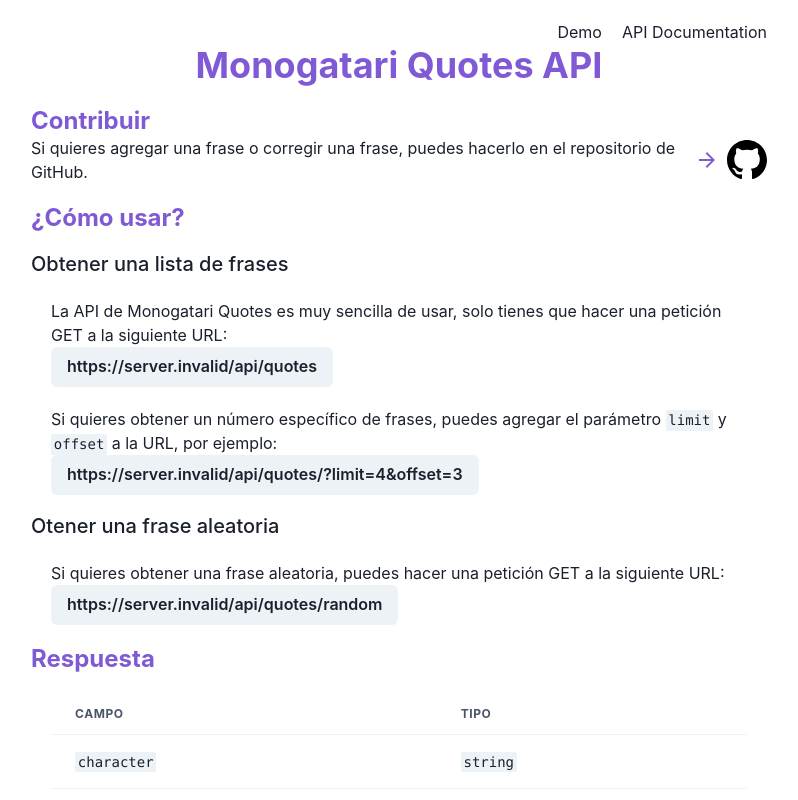
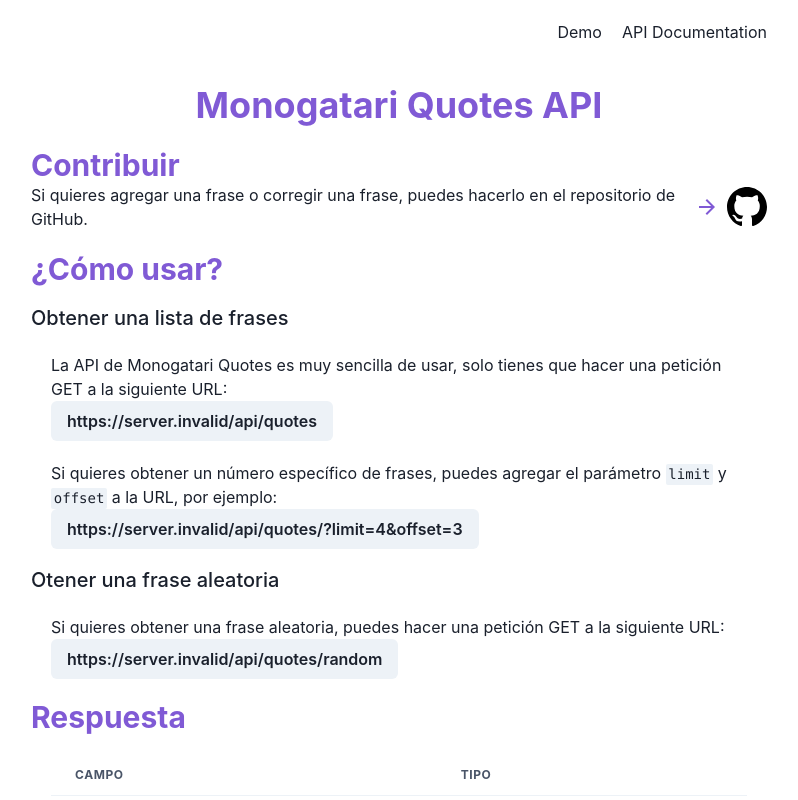
Before and after one commit to H4rasho/monogatari-quotes, a Next.js app: page /documentation in a window 1280 px wide. Shown: the top 800 px of the page, without its empty margins (241-1039 px from the left). Built offline with nearby package versions, Linux system fonts and the light colour scheme; no server answers.

Commit message:
adjustment ui

```diff
--- a/components/headings/H2.tsx
+++ b/components/headings/H2.tsx
@@ -3,7 +3,7 @@
 
 export default function H2({ children, ...rest }: HeadingCustomProps) {
   return (
-    <Heading as="h2" fontSize="2xl" mt={5} textColor="purple.500" {...rest}>
+    <Heading as="h2" fontSize="3xl" mt={5} textColor="purple.500" {...rest}>
       {children}
     </Heading>
   );
--- a/components/icons/Github.tsx
+++ b/components/icons/Github.tsx
@@ -1,7 +1,7 @@
-const Github = () => (
+const Github = ({ width, height }: { width: number; height: number }) => (
   <svg
-    width={40}
-    height={40}
+    width={width}
+    height={height}
     viewBox="0 0 16 16"
     style={{
       msTransform: "rotate(360deg)",
--- a/pages/documentation.tsx
+++ b/pages/documentation.tsx
@@ -60,8 +60,7 @@
       </Head>
 
       <Layout>
-        <H1>Monogatari Quotes API</H1>
-
+        <H1 mt={10}>Monogatari Quotes API</H1>
         <DocumentationSection title="Contribuir">
           <HStack>
             <Text>
@@ -74,7 +73,7 @@
               target="_black"
               rel="noreferrer noopener"
             >
-              <Github />
+              <Github width={40} height={40} />
             </a>
           </HStack>
         </DocumentationSection>
```
